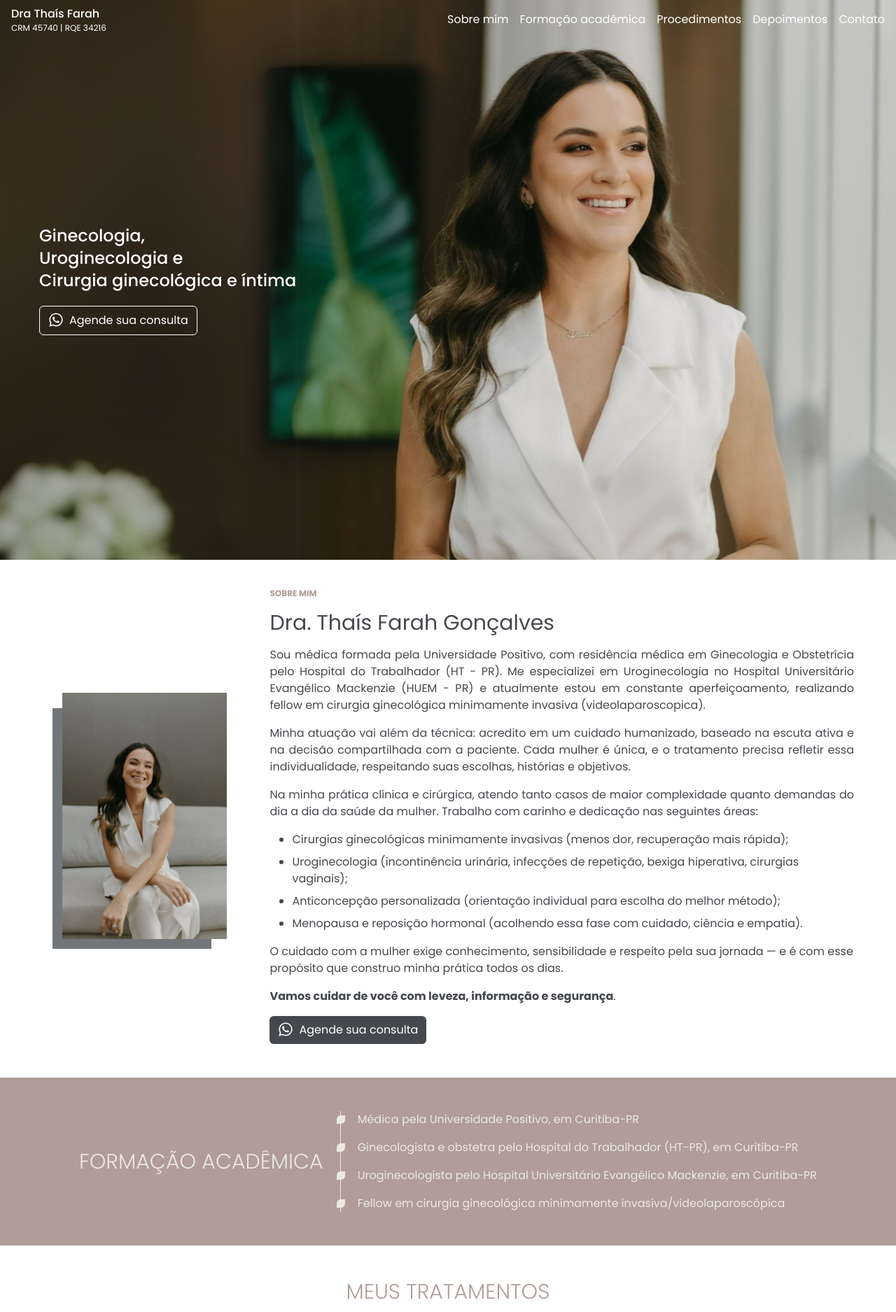
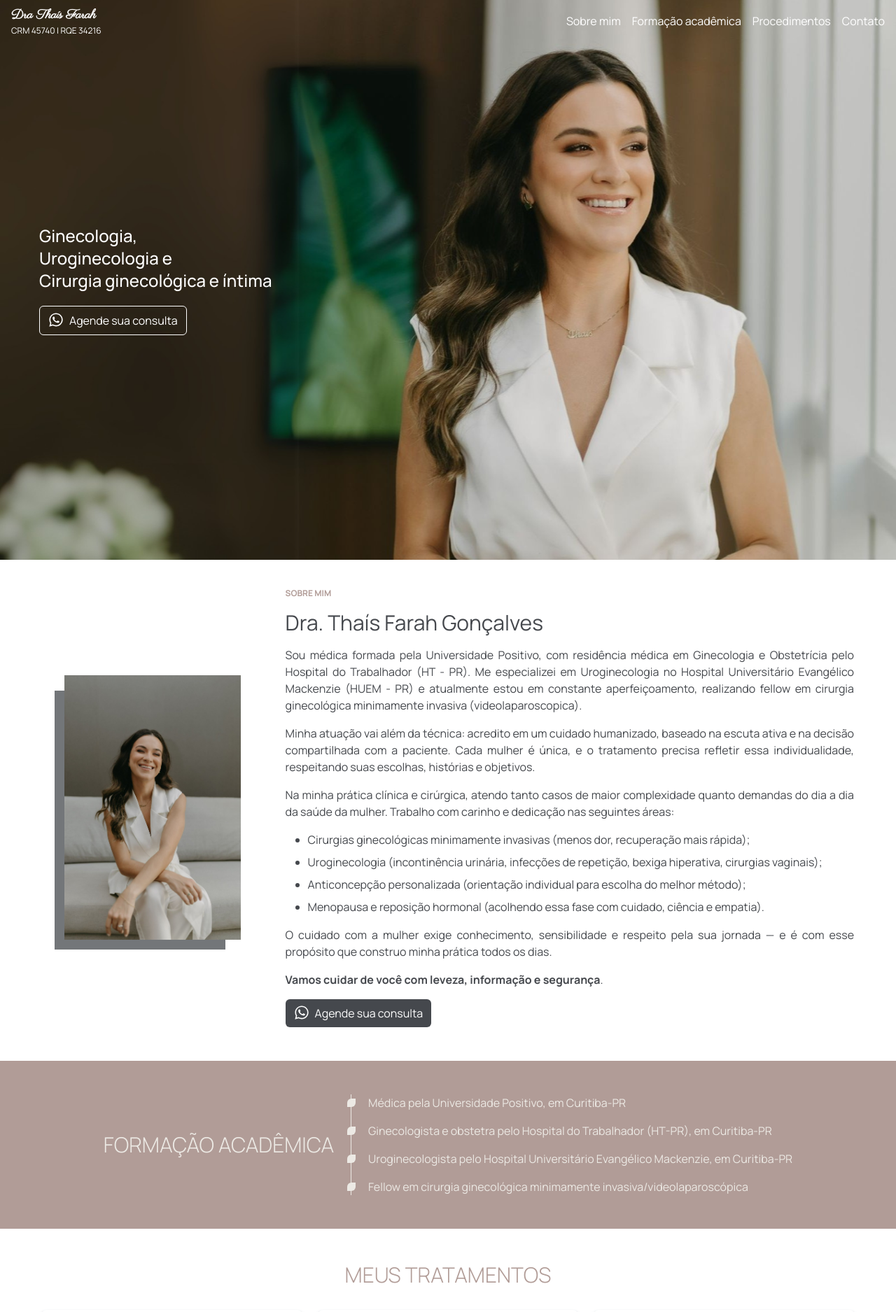
Before and after one commit to MatheusKerscher/thais-farah, a React (Vite) app: page / in a window 1280 px wide. Shown: the top 1875 px of the page at 70% size. Built offline with nearby package versions, Linux system fonts and the light colour scheme.

Commit message:
Create call to action, addresses, contact and footer components

```diff
--- a/src/App.tsx
+++ b/src/App.tsx
@@ -1,5 +1,9 @@
 import About from "./components/About";
 import AcademicBackground from "./components/AcademicBackground";
+import Addresses from "./components/Addresses";
+import CallToAction from "./components/CallToAction";
+import Contact from "./components/Contact";
+import Footer from "./components/Footer";
 import Header from "./components/Header";
 import MyTreatments from "./components/MyTreatments";
 
@@ -8,13 +12,16 @@ function App() {
     <>
       <Header />
 
-      <main className="flex flex-col gap-12 mt-10 mb-10">
+      <main className="flex flex-col gap-12 mt-10">
         <About />
+        <AcademicBackground />
+        <MyTreatments />
+        <CallToAction />
+        <Contact />
+        <Addresses />
+      </main>
 
-        <AcademicBackground />
-
-        <MyTreatments />
-      </main>
+      <Footer />
     </>
   );
 }
--- a/src/components/About/index.tsx
+++ b/src/components/About/index.tsx
@@ -3,17 +3,27 @@ import ButtonWhatsApp from "../ButtonWhatsApp";
 
 const About = () => {
   return (
-    <section id="about-me" className="flex gap-8 flex-col-reverse lg:flex-row px-6 md:px-15">
+    <section
+      id="about-me"
+      className="flex gap-8 flex-col-reverse lg:flex-row px-6 md:px-15"
+    >
       <div className="flex items-center justify-center">
-        <img src={aboutMe} alt="Dra. Thaís Farah Gonçalves sorrindo" width="80%" className="image-shadow"/>
+        <img
+          src={aboutMe}
+          alt="Dra. Thaís Farah Gonçalves sorrindo"
+          width="80%"
+          className="image-shadow"
+        />
       </div>
 
       <div className="flex flex-col gap-4 text-tertiary">
-        <span className="font-bold text-xs uppercase text-primary">Sobre mim</span>
+        <span className="font-bold text-xs uppercase text-primary">
+          Sobre mim
+        </span>
 
         <h2 className="text-xl md:text-3xl">Dra. Thaís Farah Gonçalves </h2>
 
-        <p className="text-justify">
+        <p className="text-justify text-sm md:text-base">
           Sou médica formada pela Universidade Positivo, com residência médica
           em Ginecologia e Obstetrícia pelo Hospital do Trabalhador (HT - PR).
           Me especializei em Uroginecologia no Hospital Universitário Evangélico
@@ -22,20 +32,20 @@ const About = () => {
           (videolaparoscopica).
         </p>
 
-        <p className="text-justify">
+        <p className="text-justify text-sm md:text-base">
           Minha atuação vai além da técnica: acredito em um cuidado humanizado,
           baseado na escuta ativa e na decisão compartilhada com a paciente.
           Cada mulher é única, e o tratamento precisa refletir essa
           individualidade, respeitando suas escolhas, histórias e objetivos.
         </p>
 
-        <p className="text-justify">
+        <p className="text-justify text-sm md:text-base">
           Na minha prática clínica e cirúrgica, atendo tanto casos de maior
           complexidade quanto demandas do dia a dia da saúde da mulher. Trabalho
           com carinho e dedicação nas seguintes áreas:
         </p>
 
-        <ul className="ms-8 list-disc">
+        <ul className="ms-8 list-disc text-sm md:text-base">
           <li>
             Cirurgias ginecológicas minimamente invasivas (menos dor,
             recuperação mais rápida);
@@ -57,20 +67,26 @@ const About = () => {
           </li>
         </ul>
 
-        <p>
+        <p className="text-justify text-sm md:text-base">
           O cuidado com a mulher exige conhecimento, sensibilidade e respeito
           pela sua jornada — e é com esse propósito que construo minha prática
           todos os dias.
         </p>
 
-        <p>
+        <p className="text-justify text-sm md:text-base">
           <strong>
             Vamos cuidar de você com leveza, informação e segurança
           </strong>
           .
         </p>
 
-        <ButtonWhatsApp link="a" text="Agende sua consulta" styleClass="border-0 bg-tertiary text-white" />
+        <div className="flex justify-center md:justify-start">
+          <ButtonWhatsApp
+            link="https://wa.me/554198970801?text=Oi%2C%20quero%20marcar%20uma%20consulta%20com%20a%20Dra%20Tha%C3%ADs%20Farah!"
+            text="Agende sua consulta"
+            styleClass="border-0 bg-tertiary text-white"
+          />
+        </div>
       </div>
     </section>
   );
--- a/src/components/AcademicBackground/index.tsx
+++ b/src/components/AcademicBackground/index.tsx
@@ -1,24 +1,24 @@
 const AcademicBackground = () => {
   return (
-    <section id="academic-background" className="bg-primary flex flex-wrap md:flex-nowrap items-center justify-center gap-6 px-3 py-12">
+    <section id="academic-background" className="bg-primary flex flex-wrap md:flex-nowrap items-center justify-center gap-6 px-6 py-12">
       <span className="block font-light text-2xl md:text-3xl text-secondary uppercase text-center">Formação acadêmica</span>
 
       <div className="ps-4 flex flex-col border-l-0 md:border-l border-secondary text-secondary">
         <div>
-          <span className="block academic-background relative ps-2 mb-4">Médica pela Universidade Positivo, em Curitiba-PR </span>
+          <span className="block academic-background relative ps-2 mb-4 text-sm md:text-base">Médica pela Universidade Positivo, em Curitiba-PR </span>
         </div>
 
-        <span className="block academic-background relative ps-2 mb-4">
+        <span className="block academic-background relative ps-2 mb-4 text-sm md:text-base">
           Ginecologista e obstetra pelo Hospital do Trabalhador (HT-PR), em
           Curitiba-PR
         </span>
 
-        <span className="block academic-background relative ps-2 mb-4">
+        <span className="block academic-background relative ps-2 mb-4 text-sm md:text-base">
           Uroginecologista pelo Hospital Universitário Evangélico Mackenzie, em
           Curitiba-PR
         </span>
 
-        <span className="block academic-background relative ps-2">
+        <span className="block academic-background relative ps-2 text-sm md:text-base">
           Fellow em cirurgia ginecológica minimamente
           invasiva/videolaparoscópica
         </span>
--- /dev/null
+++ b/src/components/Addresses/addresses.data.ts
@@ -0,0 +1,20 @@
+type Address = {
+  title: string;
+  address: string;
+  link: string;
+}
+
+const addressList: Address[] = [
+  {
+    title: "Clínica Yoni",
+    address: "Rua Padre Anchieta, 2050 - 20° andar - Bigorrilho, Curitiba - PR, 80730-001",
+    link: "https://wa.me/5541999901065?text=Oi%2C%20quero%20marcar%20uma%20consulta%20com%20a%20Dra%20Tha%C3%ADs%20Farah!"
+  },
+  {
+    title: "Eco Medical Center",
+    address: "R. Goiás, 70 - Sala 06 - 5° andar - Água Verde, Curitiba - PR, 80620-060",
+    link: "https://wa.me/554131236550?text=Oi%2C%20quero%20marcar%20uma%20consulta%20com%20a%20Dra%20Tha%C3%ADs%20Farah!"
+  }
+]
+
+export default addressList
--- /dev/null
+++ b/src/components/Addresses/index.tsx
@@ -0,0 +1,34 @@
+import addressList from "./addresses.data";
+
+const Addresses = () => {
+  return (
+    <section className="px-6 md:px-15 py-6">
+      <h3 className="font-light text-2xl md:text-3xl text-primary uppercase text-center">
+        Meus locais de atendimento
+      </h3>
+
+      <div className="flex flex-wrap gap-6 justify-center mt-10 text-tertiary">
+        {addressList.map((address) => (
+          <div key={address.title} className="p-4 flex flex-col items-center justify-between gap-4 shadow-xl rounded-lg w-full md:w-5/12">
+            <h4 className="font-light text-xl md:text-2xl text-center">{address.title}</h4>
+
+            <span className="text-sm md:text-base block text-center">
+              <span className="font-bold">Endereço:</span> {address.address}
+            </span>
+
+            <a
+              className="font-bold transition-all duration-200 hover:underline text-sm md:text-base"
+              href={address.link}
+              target="_blank"
+              rel="noopner noreferrer"
+            >
+              Agendar consulta
+            </a>
+          </div>
+        ))}
+      </div>
+    </section>
+  );
+};
+
+export default Addresses;
--- /dev/null
+++ b/src/components/CallToAction/index.css
@@ -0,0 +1,4 @@
+#cta-banner {
+  background: url("../../assets/images/cta-banner.jpg");
+  background-size: cover;
+}
--- /dev/null
+++ b/src/components/CallToAction/index.tsx
@@ -0,0 +1,32 @@
+import ButtonWhatsApp from "../ButtonWhatsApp";
+import "./index.css";
+
+const CallToAction = () => {
+  return (
+    <section className="px-6 md:px-15">
+      <div
+        id="cta-banner"
+        className="w-full max-w-[560px] h-[85vh] mx-auto bg-no-repeat bg-center flex flex-col justify-end gap-4 p-4 rounded-lg"
+      >
+        <span className="text-sm md:text-base text-white font-medium">
+          Tem dúvidas?
+        </span>
+
+        <p className="text-sm md:text-base text-white text-justify">
+          Na minha consulta, toda a atenção está voltada para você. Vamos ouvir
+          suas queixas com cuidado, entender o que está acontecendo e definir o
+          melhor caminho para o tratamento.
+        </p>
+
+        <div className="flex justify-center md:justify-start">
+          <ButtonWhatsApp
+            link="https://wa.me/554198970801?text=Oi%2C%20quero%20marcar%20uma%20consulta%20com%20a%20Dra%20Tha%C3%ADs%20Farah!"
+            text="Entrar em contato"
+          />
+        </div>
+      </div>
+    </section>
+  );
+};
+
+export default CallToAction;
--- /dev/null
+++ b/src/components/Contact/index.tsx
@@ -0,0 +1,87 @@
+import { FaInstagram, FaRegEnvelope, FaWhatsapp } from "react-icons/fa6";
+
+import doctoraliaIcon from "../../assets/icons/icon-doctoralia.svg";
+
+const Contact = () => {
+  return (
+    <section id="contact" className="px-6 md:px-15 py-8 bg-primary">
+      <h3 className="font-light text-2xl md:text-3xl text-secondary uppercase text-center">
+        Contato
+      </h3>
+
+      <div className="mt-8 flex flex-wrap flex-col sm:flex-row gap-8 justify-center text-secondary divide-secondary divide-y-1 sm:divide-x-1 sm:divide-y-0">
+        <a
+          className="flex flex-col gap-2 items-center pb-6 sm:pb-0 sm:pe-6"
+          href="https://wa.me/5541999901065?text=Oi%2C%20quero%20marcar%20uma%20consulta%20com%20a%20Dra%20Tha%C3%ADs%20Farah!"
+          target="_blank"
+          rel="noopner noreferrer"
+        >
+          <span className="flex gap-2 font-light items-center">
+            <FaWhatsapp size={22} />
+            Atendimento particular
+          </span>
+
+          <span className="font-medium">Clique aqui para agendar</span>
+        </a>
+
+        <a
+          className="flex flex-col gap-2 items-center pb-6 sm:pb-0 sm:pe-6"
+          href="https://wa.me/554131236550?text=Oi%2C%20quero%20marcar%20uma%20consulta%20com%20a%20Dra%20Tha%C3%ADs%20Farah!"
+          target="_blank"
+          rel="noopner noreferrer"
+        >
+          <span className="flex gap-2 font-light items-center">
+            <FaWhatsapp size={22} />
+            Atendimento convênio
+          </span>
+
+          <span className="font-medium">Clique aqui para agendar</span>
+        </a>
+
+        <a
+          className="flex flex-col gap-2 items-center pb-6 sm:pb-0 sm:pe-6"
+          href="https://www.instagram.com/dra.thaisfarah?igsh=MXBvanM5aW1kcmd5Zw=="
+          target="_blank"
+          rel="noopner noreferrer"
+        >
+          <span className="flex gap-2 font-light items-center">
+            <FaInstagram size={22} />
+            Instagram
+          </span>
+
+          <span className="font-medium">@dra.thaisfarah</span>
+        </a>
+
+        <a
+          className="flex flex-col gap-2 items-center pb-6 sm:pb-0 sm:pe-6"
+          href="https://www.doctoralia.com.br/thais-farah-lundgren/ginecologista/curitiba"
+          target="_blank"
+          rel="noopner noreferrer"
+        >
+          <span className="flex gap-2 font-light items-center">
+            <img src={doctoraliaIcon} alt="Ícone do doctoralia" width="22px" />
+            Doctoralia
+          </span>
+
+          <span className="font-medium">Visualizar meu perfil</span>
+        </a>
+
+        <a
+          className="flex flex-col gap-2 items-center pb-6 sm:pb-0 sm:pe-6"
+          href="mailto:thais@clinicayoni.com.br"
+          target="_blank"
+          rel="noopner noreferrer"
+        >
+          <span className="flex gap-2 font-light items-center">
+            <FaRegEnvelope size={22} />
+            Email
+          </span>
+
+          <span className="font-medium">thais@clinicayoni.com.br</span>
+        </a>
+      </div>
+    </section>
+  );
+};
+
+export default Contact;
--- /dev/null
+++ b/src/components/Footer/index.tsx
@@ -0,0 +1,29 @@
+const Footer = () => {
+  const year = new Date().getFullYear();
+  return (
+    <footer className="px-6 md:px-15 pb-3 pt-6 bg-gray-50 flex flex-col justify-center items-center text-sm">
+      <span className="font-parisienne text-lg font-bold">Dra Thaís Farah</span>
+      <span>CRM 41418 | RQE 34499</span>
+
+      <span className="mt-4">
+        Este site obedece às orientações do Conselho Federal de Medicina
+      </span>
+
+      <span className="mt-3 mb-1">&copy; {year} - Todos os Direitos Reservados</span>
+
+      <span>
+        Desenvolvido por{" "}
+        <a
+          href="https://matheuskerscher.github.io/links/"
+          target="_blank"
+          rel="noopner noreferrer"
+          className="underline font-bold"
+        >
+          Matheus Kerscher
+        </a>
+      </span>
+    </footer>
+  );
+};
+
+export default Footer;
--- a/src/components/Header/index.tsx
+++ b/src/components/Header/index.tsx
@@ -58,7 +58,7 @@ const Header = () => {
     setIsOpen(!isOpen);
 
     if (isOpen) {
-      //Executado when menu close
+      //Execute when menu close
       listRef.current?.classList.add("hidden");
       listRef.current?.classList.remove(
         "flex",
@@ -70,6 +70,7 @@ const Header = () => {
         "h-screen",
         "flex-col",
         "gap-8",
+        "bg-secondary",
         "bg-white",
         "text-primary"
       );
@@ -89,13 +90,14 @@ const Header = () => {
       navRef.current?.classList.remove(
         "justify-between",
         "bg-transparent",
+        "bg-white",
         "text-white"
       );
       navRef.current?.classList.add(
         "h-screen",
         "flex-col",
         "gap-8",
-        "bg-white",
+        "bg-secondary",
         "text-primary"
       );
 
@@ -103,6 +105,22 @@ const Header = () => {
       listRef.current?.classList.add("flex", "flex-col", "animate-slide-right");
     }
   };
+
+  function scrollToElement(elementId: string) {
+    const element = document.getElementById(elementId);
+
+    if (element) {
+      const offset = 75;
+      const elementPosition =
+        element.getBoundingClientRect().top + window.scrollY;
+      const offsetPosition = elementPosition - offset;
+
+      window.scrollTo({
+        top: offsetPosition,
+        behavior: "smooth",
+      });
+    }
+  }
 
   return (
     <header className="w-full h-screen">
@@ -112,8 +130,10 @@ const Header = () => {
         ref={navRef}
       >
         <div className="flex justify-between w-full lg:w-auto">
-          <div className="flex flex-col">
-            <h1 className="font-medium">Dra Thaís Farah</h1>
+          <div className="flex flex-col select-none">
+            <h1 className="font-bold font-parisienne text-lg">
+              Dra Thaís Farah
+            </h1>
 
             <span className="text-xs">CRM 45740 | RQE 34216</span>
           </div>
@@ -150,30 +170,42 @@ const Header = () => {
           ref={listRef}
           onClick={handleClick}
         >
-          <li className="transition-all duration-150 hover:font-medium">
-            <a href="#about-me">Sobre mim</a>
+          <li
+            className="transition-all duration-150 hover:font-bold hover:cursor-pointer"
+            onClick={() => scrollToElement("about-me")}
+          >
+            Sobre mim
           </li>
 
-          <li className="transition-all duration-150 hover:font-medium">
-            <a href="#academic-background">Formação acadêmica</a>
+          <li
+            className="transition-all duration-150 hover:font-bold hover:cursor-pointer"
+            onClick={() => scrollToElement("academic-background")}
+          >
+            Formação acadêmica
           </li>
 
-          <li className="transition-all duration-150 hover:font-medium">
-            <a href="#my-treatments">Procedimentos</a>
+          <li
+            className="transition-all duration-150 hover:font-bold hover:cursor-pointer"
+            onClick={() => scrollToElement("my-treatments")}
+          >
+            Procedimentos
           </li>
 
-          <li className="transition-all duration-150 hover:font-medium">
-            <a href="#comments">Depoimentos</a>
-          </li>
+          {/* <li className="transition-all duration-150 hover:font-bold hover:cursor-pointer" onClick={() => scrollToElement("comments")}>
+            Depoimentos
+          </li> */}
 
-          <li className="transition-all duration-150 hover:font-medium">
-            <a href="#contact">Contato</a>
+          <li
+            className="transition-all duration-150 hover:font-bold hover:cursor-pointer"
+            onClick={() => scrollToElement("contact")}
+          >
+            Contato
           </li>
 
           <div className="flex justify-center gap-3 lg:hidden mt-5">
             <li>
               <a
-                href="https://www.instagram.com/dramayaradealmeidap?igsh=MWliMDAzaWJzeXJ6cA=="
+                href="https://www.instagram.com/dra.thaisfarah?igsh=MXBvanM5aW1kcmd5Zw=="
                 target="_blank"
                 rel="noopner noreferrer"
               >
@@ -183,7 +215,7 @@ const Header = () => {
 
             <li>
               <a
-                href="https://wa.me/5541984827145?text=Ol%C3%A1!%20Gostaria%20de%20agendar%20uma%20consulta%20com%20a%20Dra%20Mayara%20de%20Almeida%20Pereira."
+                href="https://wa.me/554198970801?text=Oi%2C%20quero%20marcar%20uma%20consulta%20com%20a%20Dra%20Tha%C3%ADs%20Farah!"
                 target="_blank"
                 rel="noopner noreferrer"
               >
@@ -205,7 +237,10 @@ const Header = () => {
             <span>Cirurgia ginecológica e íntima</span>
           </h2>
 
-          <ButtonWhatsApp link="a" text="Agende sua consulta" />
+          <ButtonWhatsApp
+            link="https://wa.me/554198970801?text=Oi%2C%20quero%20marcar%20uma%20consulta%20com%20a%20Dra%20Tha%C3%ADs%20Farah!"
+            text="Agende sua consulta"
+          />
         </div>
       </section>
     </header>
--- a/src/styles/global.css
+++ b/src/styles/global.css
@@ -1,9 +1,10 @@
-@import url('https://fonts.googleapis.com/css2?family=Poppins:ital,wght@0,100;0,200;0,300;0,400;0,500;0,600;0,700;0,800;0,900;1,100;1,200;1,300;1,400;1,500;1,600;1,700;1,800;1,900&display=swap');
+@import url('https://fonts.googleapis.com/css2?family=Manrope:wght@200..800&family=Parisienne&display=swap');
 
 @import "tailwindcss";
 
 @theme {
-    --default-font-family: "Poppins", sans-serif;
+    --default-font-family: "Manrope", sans-serif;
+    --font-parisienne: "Parisienne",  sans-serif;
     --color-primary: #b19c97;
     --color-secondary: #ece9e4;
     --color-tertiary: #45484d;
```
Also changed, not shown: src/components/MyTreatments/index.tsx (+4 -4 lines), src/assets/icons/icon-doctoralia.svg (added), src/assets/images/cta-banner.jpg (added).
